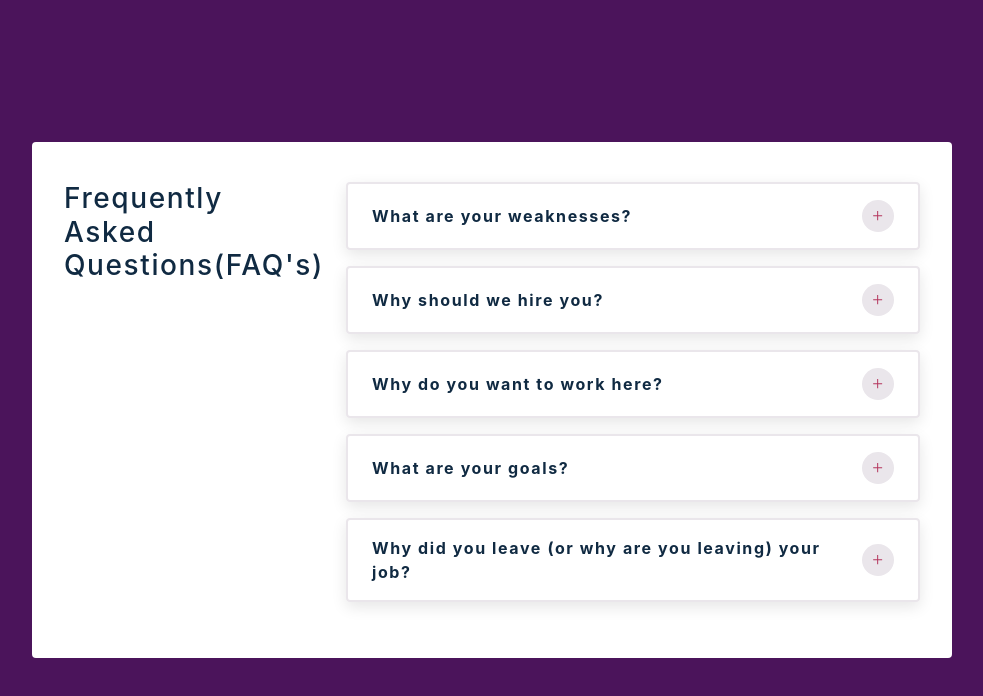
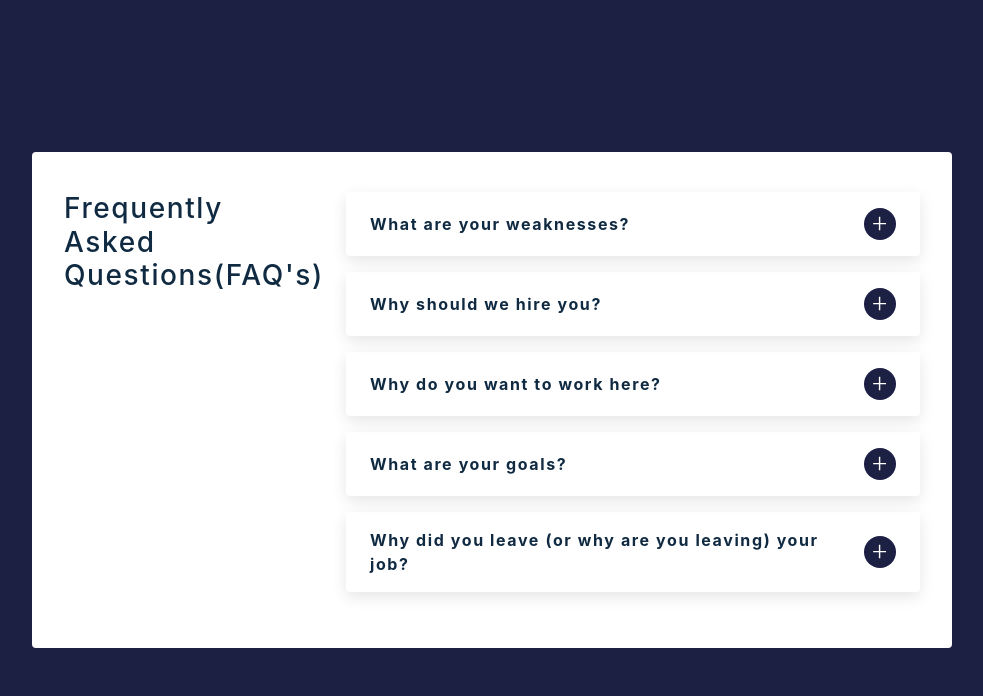
Before and after one commit to KishoreBabu420/accordion, a React (Create React App) app: page / in a window 1280 px wide. Shown: the top 696 px of the page, without its empty margins (148-1131 px from the left). Built offline with nearby package versions, Linux system fonts and the light colour scheme.

Commit message:
update styles

```diff
--- a/src/index.css
+++ b/src/index.css
@@ -5,40 +5,10 @@
 */
 
 :root {
-  /* dark shades of primary color*/
-  --clr-primary-1: hsl(205, 86%, 17%);
-  --clr-primary-2: hsl(205, 77%, 27%);
-  --clr-primary-3: hsl(205, 72%, 37%);
-  --clr-primary-4: hsl(205, 63%, 48%);
-  /* primary/main color */
-  --clr-primary-5: hsl(205, 78%, 60%);
-  /* lighter shades of primary color */
-  --clr-primary-6: hsl(205, 89%, 70%);
-  --clr-primary-7: hsl(205, 90%, 76%);
-  --clr-primary-8: hsl(205, 86%, 81%);
-  --clr-primary-9: hsl(205, 90%, 88%);
-  --clr-primary-10: hsl(205, 100%, 96%);
   /* darkest grey - used for headings */
   --clr-grey-1: hsl(209, 61%, 16%);
-  --clr-grey-2: hsl(211, 39%, 23%);
-  --clr-grey-3: hsl(209, 34%, 30%);
-  --clr-grey-4: hsl(209, 28%, 39%);
-  /* grey used for paragraphs */
-  --clr-grey-5: hsl(210, 22%, 49%);
-  --clr-grey-6: hsl(209, 23%, 60%);
-  --clr-grey-7: hsl(211, 27%, 70%);
-  --clr-grey-8: hsl(210, 31%, 80%);
-  --clr-grey-9: hsl(212, 33%, 89%);
-  --clr-grey-10: hsl(210, 36%, 96%);
   --clr-white: #fff;
-  --clr-purple: #4b145b;
-  --clr-red-special: #b4345c;
-  --clr-grey-special: #eae6eb;
-  --clr-red-dark: hsl(360, 67%, 44%);
-  --clr-red-light: hsl(360, 71%, 66%);
-  --clr-green-dark: hsl(125, 67%, 44%);
-  --clr-green-light: hsl(125, 71%, 66%);
-  --clr-black: #222;
+  --clr-dark: #1c2042;
   --transition: all 0.3s linear;
   --spacing: 0.1rem;
   --radius: 0.25rem;
@@ -63,7 +33,7 @@
 body {
   font-family: -apple-system, BlinkMacSystemFont, 'Segoe UI', Roboto, Oxygen,
     Ubuntu, Cantarell, 'Open Sans', 'Helvetica Neue', sans-serif;
-  background: var(--clr-purple);
+  background: var(--clr-dark);
   color: var(--clr-grey-1);
   line-height: 1.5;
   font-size: 0.875rem;
@@ -198,14 +168,16 @@
 .btn {
   background: transparent;
   border-color: transparent;
+  font-size: 1.2rem;
+  font-weight: bold;
   width: 2rem;
   height: 2rem;
-  background: var(--clr-grey-special);
+  background: var(--clr-dark);
   display: flex;
   align-items: center;
   justify-content: center;
   border-radius: 50%;
-  color: var(--clr-red-special);
+  color: var(--clr-white);
   cursor: pointer;
   margin-left: 1rem;
   align-self: center;
```
